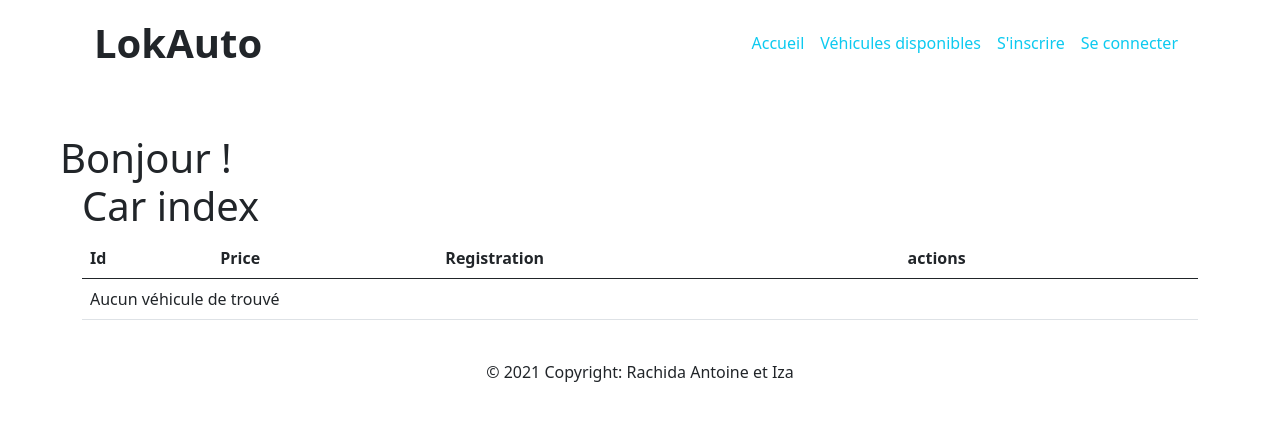
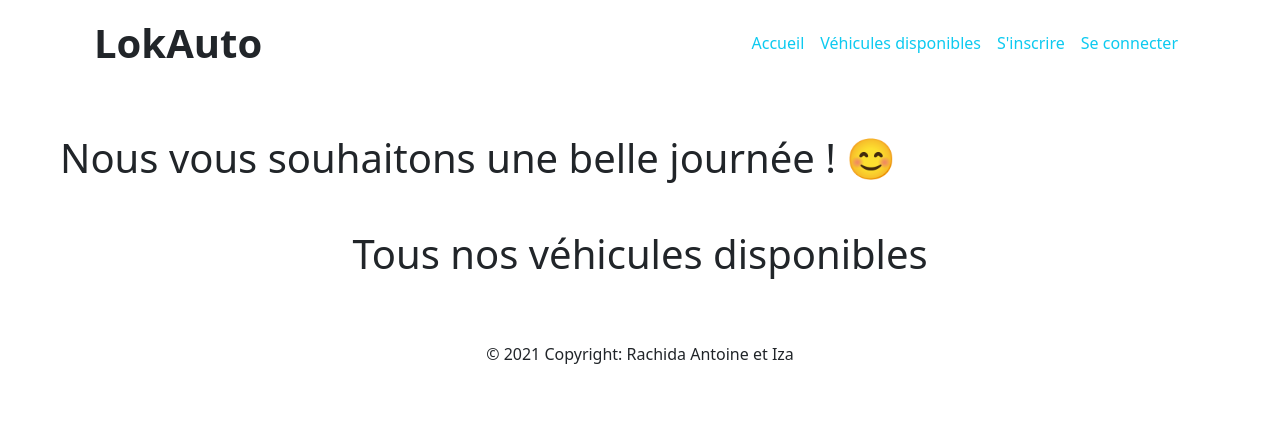
Before and after one commit to isabelle-soupault/lokAuto, a Symfony app: template templates/car/index.html.twig in a window 1280 px wide. Shown: the top 421 px of the page. Run offline with Twig, Linux system fonts and the light colour scheme; the template is opened without the code that fills it, so the values that code supplies are empty; some libraries are stand-ins or nearby versions.

Commit message:
Fin de formation git add -Agit add -A

```diff
--- a/src/Controller/DefaultController.php
+++ b/src/Controller/DefaultController.php
@@ -3,6 +3,7 @@
 namespace App\Controller;
 
 use App\Entity\User;
+use EasyCorp\Bundle\EasyAdminBundle\Config\Assets;
 use Symfony\Bundle\FrameworkBundle\Controller\AbstractController;
 use Symfony\Component\HttpFoundation\Response;
 use Symfony\Component\Routing\Annotation\Route;
@@ -33,5 +34,4 @@ class DefaultController extends AbstractController {
         //    ['lastUpdateDate' => 'DESC']
         //);
 
-
 }
--- a/src/Controller/RentalController.php
+++ b/src/Controller/RentalController.php
@@ -69,7 +69,9 @@ class RentalController extends AbstractController
     public function edit(Request $request, Rental $rental, UserInterface $user): Response
     {
         $form = $this->createForm(RentalType::class, $rental, [
-            'user' => $user,]);
+            'user' => $user,
+            'car' => $rental->getCars()->getId()]);
+
         $form->handleRequest($request);
 
         if ($form->isSubmitted() && $form->isValid()) {
--- a/src/Form/RentalType.php
+++ b/src/Form/RentalType.php
@@ -39,12 +39,18 @@ class RentalType extends AbstractType
             'label' => 'Date d\'emprunt',
             'label_attr' => ['class' => 'form-label'],
             'attr' => ['class' => 'form-control'],
+            'placeholder' => [
+                'year' => 'Année', 'month' => 'Mois', 'day' => 'Jour', 'hour' => 'Heure', 'minute' => 'Min'
+            ]
             ])
             ->add('endtime' , DateTimeType::class,
             [
             'label' => 'Date de retour',
             'label_attr' => ['class' => 'form-label'],
             'attr' => ['class' => 'form-control'],
+            'placeholder' => [
+                'year' => 'Année', 'month' => 'Mois', 'day' => 'Jour', 'hour' => 'Heure', 'minute' => 'Min'
+            ]
             ])
             //->add('users', EntityType::class, ['class' => User::class, 'choice_label' => 'lastname'] )
             //->add('users', TextType::class, ['attr' => ['value' => $options['user']]])
--- a/src/Repository/RentalRepository.php
+++ b/src/Repository/RentalRepository.php
@@ -54,4 +54,7 @@ class RentalRepository extends ServiceEntityRepository
             ->getQuery()
             ->getSingleScalarResult();
     }
+
+
+
 }
--- a/templates/base.html.twig
+++ b/templates/base.html.twig
@@ -7,31 +7,21 @@
            and uncomment the following Encore helpers to start using Symfony UX #}
         {% block stylesheets %}
         <link href="https://cdn.jsdelivr.net/npm/bootstrap@5.0.2/dist/css/bootstrap.min.css" rel="stylesheet" integrity="sha384-EVSTQN3/azprG1Anm3QDgpJLIm9Nao0Yz1ztcQTwFspd3yD65VohhpuuCOmLASjC" crossorigin="anonymous">
+
+        <link rel="stylesheet" href="assets/css/style.css">
+
             {#{{ encore_entry_link_tags('app') }}#}
         {% endblock %}
+
+
 
         {% block javascripts %}
             {#{{ encore_entry_script_tags('app') }}#}
         {% endblock %}
     </head>
     <body>
-        <header>
+        {#<header>#}
 {% block header %}
-            {#<nav>
-            <div class="nav-wrapper">
-                <div class="container">
-                    <a href="{{ path('home') }}" class="brand-logo">Symfony Blog</a>
-                        <ul id="nav-mobile" class="right hide-on-med-and-down">
-                        <li><a href="{{ path('home') }}">Home</a></li>
-                        {% if app.user %}
-                            <li><a href="/logout">Logout</a></li>
-                        {% else %}
-                            <li><a href="/login">Login</a></li>
-                        {% endif %}
-                        </ul>
-                    </div>
-                </div>
-            </nav>#}
 
             <nav class="navbar navbar-expand-lg bg-nav mb-5 container">
     <div class="container-fluid marge">
@@ -70,16 +60,21 @@
     </div>
     </nav>
 
-<span class="h1 container m-5" >Bonjour
+    <span class="h1 container m-5" >Nous vous souhaitons une belle journée
         {% if app.user %}
         {{ app.user.firstname }}
         {% endif %}
-!</span>
+     ! 😊</span>
+{% endblock %}
+    {#</header>#}
 
-        {% endblock %}
-    </header>
+{#Fin du header     #}
 
-   <div class="container mainBody">{% block body %}{% endblock %}</div>
+{#Partie body #}
+{% block body %} {% endblock %}
+
+{#Fin du body #}
+
 
 
 
--- a/templates/car/index.html.twig
+++ b/templates/car/index.html.twig
@@ -3,56 +3,34 @@
 {% block title %}Car index{% endblock %}
 
 {% block body %}
-    <h1>Car index</h1>
-
-    <table class="table">
-        <thead>
-            <tr>
-                <th>Id</th>
-                <th>Price</th>
-                <th>Registration</th>
-                <th>actions</th>
-            </tr>
-        </thead>
-        <tbody>
-        {% for car in cars %}
-            <tr>
-                <td>{{ car.id }}</td>
-                <td>{{ car.price }}</td>
-                <td>{{ car.registration }}</td>
-                <td>
-                    <a href="{{ path('car_show', {'id': car.id}) }}">Voir</a>
-                </td>
-            </tr>
-        {% else %}
-            <tr>
-                <td colspan="5">Aucun véhicule de trouvé</td>
-            </tr>
-        {% endfor %}
-        </tbody>
-    </table>
+    <h1 class="m-5 text-center">Tous nos véhicules disponibles</h1>
 
 
-	<div class="container mx-auto mt-4">
+	<div class="container mx-auto mx-5">
         <div class="row">
             {% for car in cars %}
-            <div class="col-md-4 h-100">
-                <div class="card" style="width: 18rem;">
-                    <img src="{{asset('assets/img/' ~ car.image )}}" class="card-img-top" alt="...">
+            <div class="col-md-4 h-100" >
+                <div class="card-header mx-auto" >
+                    <img src="{{asset('assets/img/' ~ car.image )}}" class="card-img-top" alt="..." style="max-height:18rem;">
+                </div>
                 <div class="card-body ">
                     <h5 class="card-title">{{ car.types}}</h5>
-                        <h6 class="card-subtitle mb-2 text-muted">{{ car.price}}€</h6>
-                        <p class="card-text">Some quick example text to build on the card title and make up the bulk of the card's content.</p>
+                    <h6 class="card-subtitle mb-2 text-muted">{{ car.price}}€ à la journée</h6>
+                    {#<p class="card-text">Some quick example text to build on the card title and make up the bulk of the card's content.</p>#}
                     {#<a href={{"car/show"}} class="btn btn-outline-success  mr-2">
                         <i class="fas fa-link"></i>
                         Voir</a>#}
 
-                        <a href="{{ path('car_show', {'id': car.id}) }}" class="btn btn-outline-success">Voir</a>
-                        <a href="{{ path('rental_new', {'id': car.id}) }}" class="btn btn-outline-success">
+                    <a href="{{ path('car_show', {'id': car.id}) }}" class="btn btn-outline-success ms-5 b">Voir</a>
+                    {#<a href="{{ path('rental_new', {'id': car.id}) }}" class="btn btn-outline-success">
                         <i class="fab fa-github"></i>
-                            Réserver</a>
+                        Réserver</a>#}
+
+                        <a href="{% if app.user %}{{ path('rental_new', {'id': car.id}) }} {% else %} {{ path('app_login') }} {% endif %}" class="btn btn-outline-success ms-5">
+                                Louez moi</a>
+
                 </div>
-                </div>
+
             </div>
             {% endfor %}
         </div>
--- a/templates/car/show.html.twig
+++ b/templates/car/show.html.twig
@@ -32,7 +32,8 @@
 
             <tr>
                 <th>
-                <a href="{{ path('rental_new', {'id': car.id}) }}" class="btn btn-outline-success">Réserver</a>
+                <a href="{% if app.user %}{{ path('rental_new', {'id': car.id}) }} {% else %} {{ path('app_login') }} {% endif %}" class="btn btn-outline-success">
+                                    Louez moi</a>
                 {#<a href="{{ path('rental_new') }}" class="btn btn-outline-success">Réserver</a>#}
                 </th>
                 <th>
--- a/templates/rental/_delete_form.html.twig
+++ b/templates/rental/_delete_form.html.twig
@@ -1,4 +1,4 @@
-<form method="post" action="{{ path('rental_delete', {'id': rental.id}) }}" onsubmit="return confirm('Are you sure you want to delete this item?');">
+<form method="post" action="{{ path('rental_delete', {'id': rental.id}) }}" onsubmit="return confirm('Êtes-vous sûr de vouloir supprimer cette entrée ?');">
     <input type="hidden" name="_token" value="{{ csrf_token('delete' ~ rental.id) }}">
-    <button class="btn">Delete</button>
+    <button class="btn">Supprimer</button>
 </form>
--- a/templates/rental/edit.html.twig
+++ b/templates/rental/edit.html.twig
@@ -1,13 +1,13 @@
 {% extends 'base.html.twig' %}
 
-{% block title %}Edit Rental{% endblock %}
+{% block title %}Modification{% endblock %}
 
 {% block body %}
-    <h1>Edit Rental</h1>
+    <h1>Modification de la location</h1>
 
     {{ include('rental/_form.html.twig', {'button_label': 'Update'}) }}
 
-    <a href="{{ path('rental_index') }}">back to list</a>
+    <a href="{{ path('rental_index') }}">Retour à la liste</a>
 
     {{ include('rental/_delete_form.html.twig') }}
 {% endblock %}
```
Also changed, not shown: Documentations.md (+75 -2 lines), src/Repository/CarRepository.php (+8 -0 lines), templates/home.html.twig (+15 -1 lines), templates/rental/index.html.twig (+17 -13 lines), public/assets/css/style.css (added), public/assets/img/speedCog.jpg (added). Lines whose indentation alone changed are shown as unchanged.
